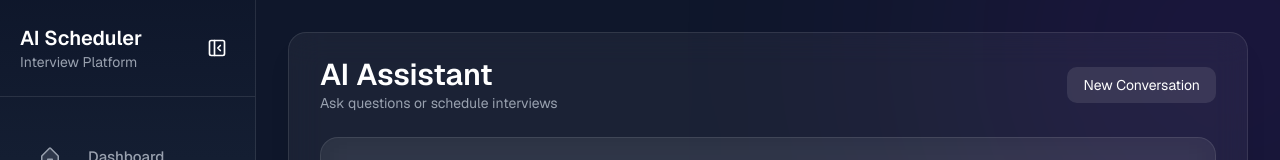
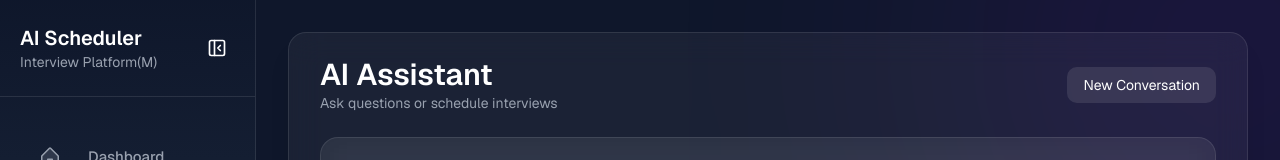
Before and after one commit to devmanjeet24/AI_interview_schdule, a Next.js app: page /chat in a window 1280 px wide. Shown: the top 160 px of the page. Built offline with nearby package versions, Linux system fonts and the light colour scheme; sample sign-in values are in the browser's storage.

Commit message:
add in sidebar(M)

```diff
--- a/src/components/Sidebar.jsx
+++ b/src/components/Sidebar.jsx
@@ -57,7 +57,7 @@ export default function Sidebar() {
             </h1>
 
             <p className="text-sm text-gray-400">
-              Interview Platform
+              Interview Platform(M)
             </p>
           </div>
         )}
```
